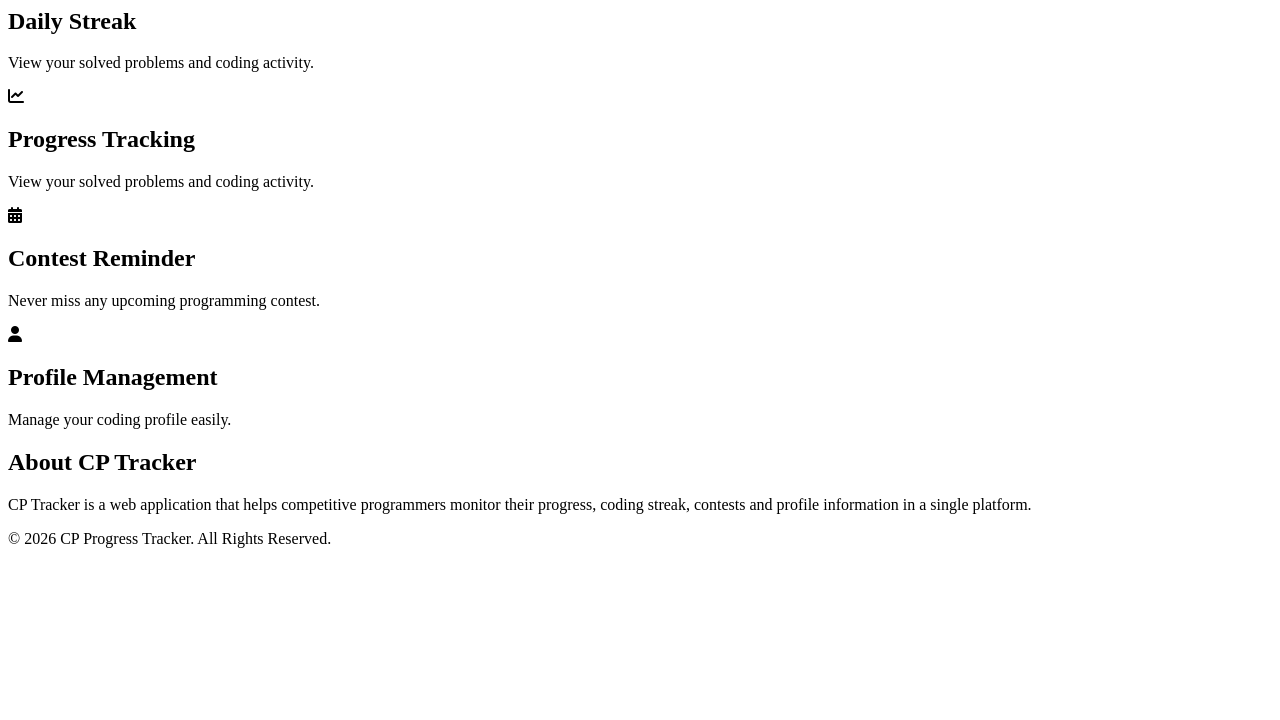
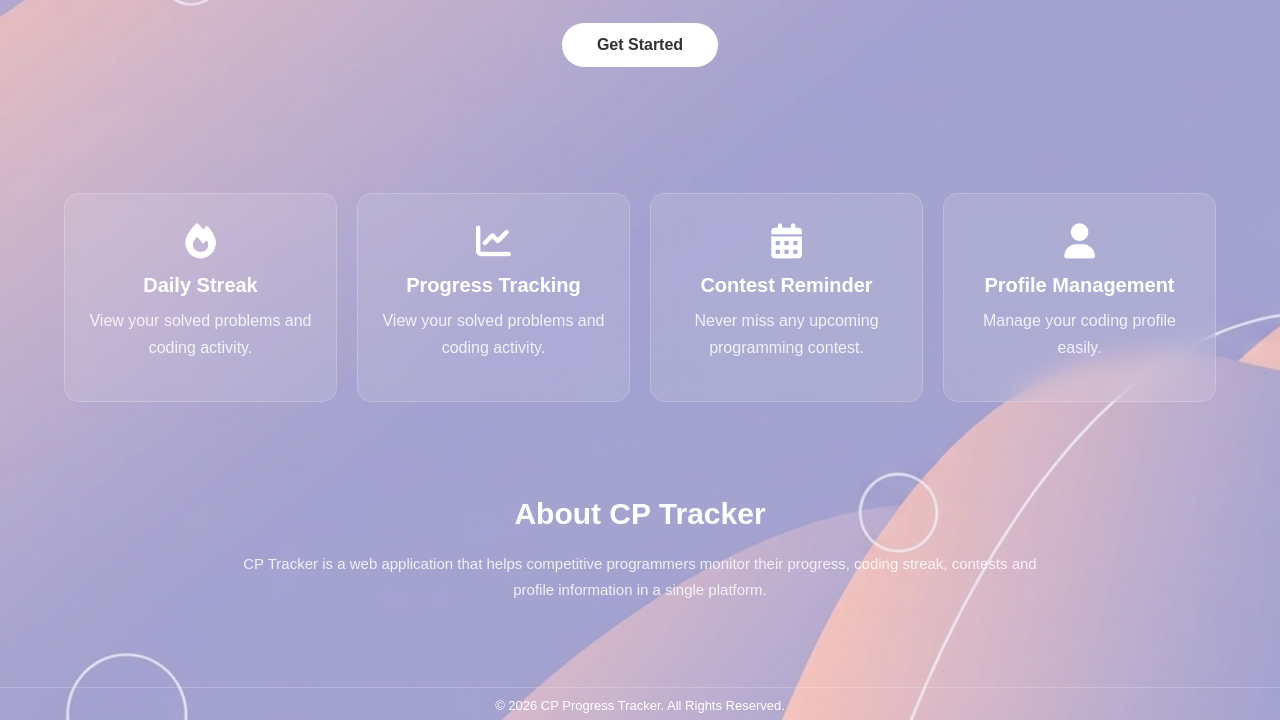
Before and after one commit to lamiyataskin/CP-Progress-Tracker, a plain HTML site: page index.html in a window 1280 px wide. Shown: the part 332-1052 px from the top of the page. Before the commit the page ends 896 px from the top, so only its background shows below. Drawn offline with Linux system fonts and the light colour scheme.

Commit message:
Include CSS files for improved styling
Added external CSS files for styling.

```diff
--- a/index.html
+++ b/index.html
@@ -6,6 +6,9 @@
     <meta name="viewport" content="width=device-width,intial-scale=1.0">
 
     <title>CP Progress Tracker</title>
+    <link rel="stylesheet" href="CSS/style.css">
+    <link rel="stylesheet" href="CSS/footer.css">
+    <link rel="stylesheet" href="CSS/navbar.css">
 
     <link rel="stylesheet"href="https://cdnjs.cloudflare.com/ajax/libs/font-awesome/6.6.0/css/all.min.css">
 
```
